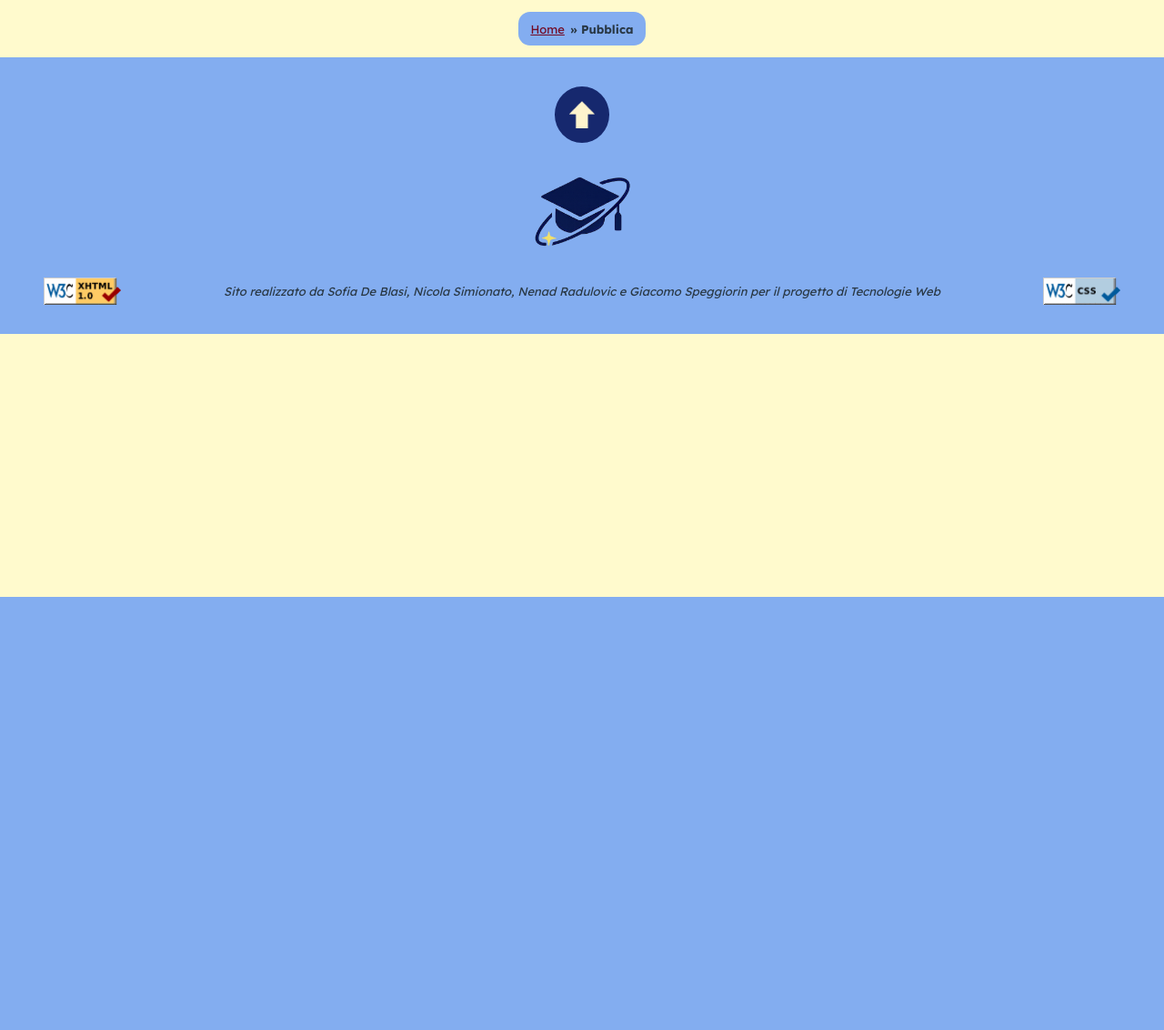
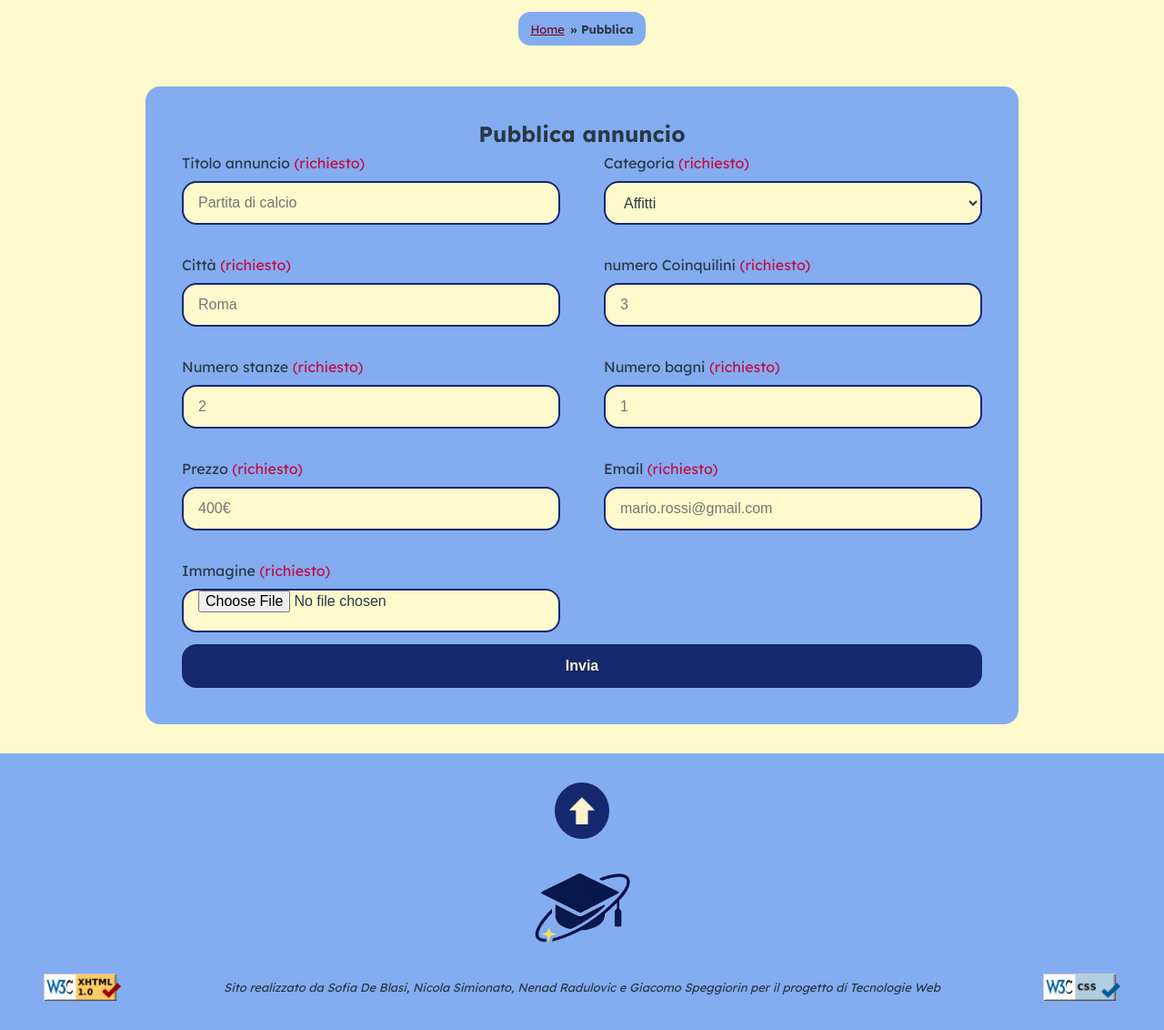
Before and after one commit to nenadkk/StudentSpace, a PHP site: page /html/pubblica.html in a window 1280 px wide. Shown: the part 144-1276 px from the top of the page at 91% size. Before the commit the page ends 800 px from the top, so only its background shows below. Run offline with PHP 8.4, Linux system fonts and the light colour scheme.

Commit message:
pagina annuncio parte html aposto, bisogna fare bene il css, mentre pagina pubblica aposto anche css, manca qualche dettaglio

```diff
--- a/css/style.css
+++ b/css/style.css
@@ -812,7 +812,7 @@ form > p, form > p{
 */
 
 
-#ultimiInseriti ul, #listaCarte {
+.info{
     display: grid;
     justify-content: center;
     grid-template-columns: repeat(auto-fit, minmax(0px, 285px));
@@ -822,7 +822,7 @@ form > p, form > p{
     margin: 0 ;
 }
 
-.ultimoInserito, .carta {
+.carosello, .generali-affitto, .essenziali-affitto, .descrizione-affitto{
     background-color: var(--card);
     border-radius: 1em;
     padding: 1.5em;
@@ -830,12 +830,68 @@ form > p, form > p{
     display: flex;
     flex-direction: column;
     gap: 0.8em;
+    margin-bottom: 2em;
 }
 
-.carta img {
+.carosello{
     max-width: 100%;
     border-radius: 0.8em;
     object-fit: cover;
     display: block;
     align-self: center;
+    margin-left: 2em;
+    margin-right: 2em;
 }
+
+.annunci-affitto h2 {
+    margin-left: 1em;
+}
+
+
+/*
+.immagine-locale {
+    background-color: var(--card);
+    border-radius: 1em;
+    padding: 1.5em;
+    margin: 0 2em 2em 2em;
+}
+
+.immagine-locale img {
+    width: 100%;
+    height: auto;
+    border-radius: 0.8em;
+    display: block;
+    object-fit: cover;
+}
+
+.prova {
+    display: grid;
+    grid-template-columns: repeat(auto-fit, minmax(250px, 1fr));
+    gap: 1em;
+    padding: 0 2em;
+}
+
+.generali-affitto,
+.essenziali-affitto,
+.descrizione-affitto {
+    background-color: var(--card);
+    border-radius: 1em;
+    padding: 1.5em;
+    display: flex;
+    flex-direction: column;
+    gap: 0.8em;
+}
+
+
+.carosello {
+    display: flex;
+    gap: 1em;
+    overflow-x: auto;
+    padding-bottom: 1em;
+}
+
+.carosello img {
+    height: 200px;
+    border-radius: 0.8em;
+    object-fit: cover;
+} */
--- a/html/pubblica.html
+++ b/html/pubblica.html
@@ -1,7 +1,7 @@
 <!DOCTYPE html>
 <html lang="it">
 <head>
-    <title>Registrati - Student Space</title>
+    <title>Pubblica - Student Space</title>
 
     <meta charset="utf-8">
 
@@ -46,7 +46,69 @@
 
     <main id="contenuto">
 
-</main>
+        <div id="register-container">
+            <h2>Pubblica annuncio</h2>
+            <form action="/public" method="post">
+
+                <div class="form-data">
+                    <div>
+                        <label for="titolo">Titolo annuncio<span class="required"> (richiesto)</span></label>
+                        <input type="text" id="titolo" name="titolo" required placeholder="Partita di calcio">
+                    </div>
+
+                    <div>
+                        <label for="categoria">Categoria<span class="required"> (richiesto)</span></label>
+                        <select id="categoria" name="categoria">
+                            <option>Affitti</option>
+                            <option>Esperimenti</option>
+                            <option>Eventi</option>
+                            <option>Ripetizioni</option>
+                        </select>
+                    </div>
+
+                    <div>
+                        <label for="citta">Città<span class="required"> (richiesto)</span></label>
+                        <input type="text" id="citta" name="citta" required placeholder="Roma">
+                    </div>
+
+                    <div>
+                        <label for="ncoinq">numero Coinquilini<span class="required"> (richiesto)</span></label>
+                        <input type="number" id="ncoinq" name="ncoinq" required placeholder="3">
+                    </div>
+
+                    <div>
+                        <label for="nStanze">Numero stanze<span class="required"> (richiesto)</span></label>
+                        <input type="number" id="nStanze" name="nStanze" required placeholder="2">
+                    </div>
+
+                    <div>
+                        <label for="Nbagni">Numero bagni<span class="required"> (richiesto)</span></label>
+                        <input type="number" id="Nbagni" name="Nbagni" required placeholder="1">
+                    </div>
+
+                    <div>
+                        <label for="Prezzo">Prezzo<span class="required"> (richiesto)</span></label>
+                        <input type="number" id="Prezzo" name="Prezzo" required placeholder="400€">
+                    </div>
+
+                    <div>
+                        <label for="email"><span lang="en">Email</span><span class="required"> (richiesto)</span></label>
+                        <input type="email" id="email" name="email" required placeholder="mario.rossi@gmail.com">
+                    </div>
+
+                    <div>
+                        <label for="foto">Immagine<span class="required"> (richiesto)</span></label>
+                        <input type="file" id="foto" name="foto" required accept="image/*">
+                    </div>
+
+                </div>
+
+                <button type="submit">Invia</button>
+
+            </form>
+        </div>
+
+    </main>
 
     <footer>
         <div id="footer-top">
--- a/html/registrati.html
+++ b/html/registrati.html
@@ -67,7 +67,7 @@
 
                     <div>
                         <label for="email"><span lang="en">Email</span><span class="required"> (richiesto)</span></label>
-                        <input type="text" id="email" name="email" required placeholder="mario.rossi@gmail.com">
+                        <input type="email" id="email" name="email" required placeholder="mario.rossi@gmail.com">
                     </div>
 
                     <div>
```
Also changed, not shown: html/annuncio.html (+31 -4 lines).
